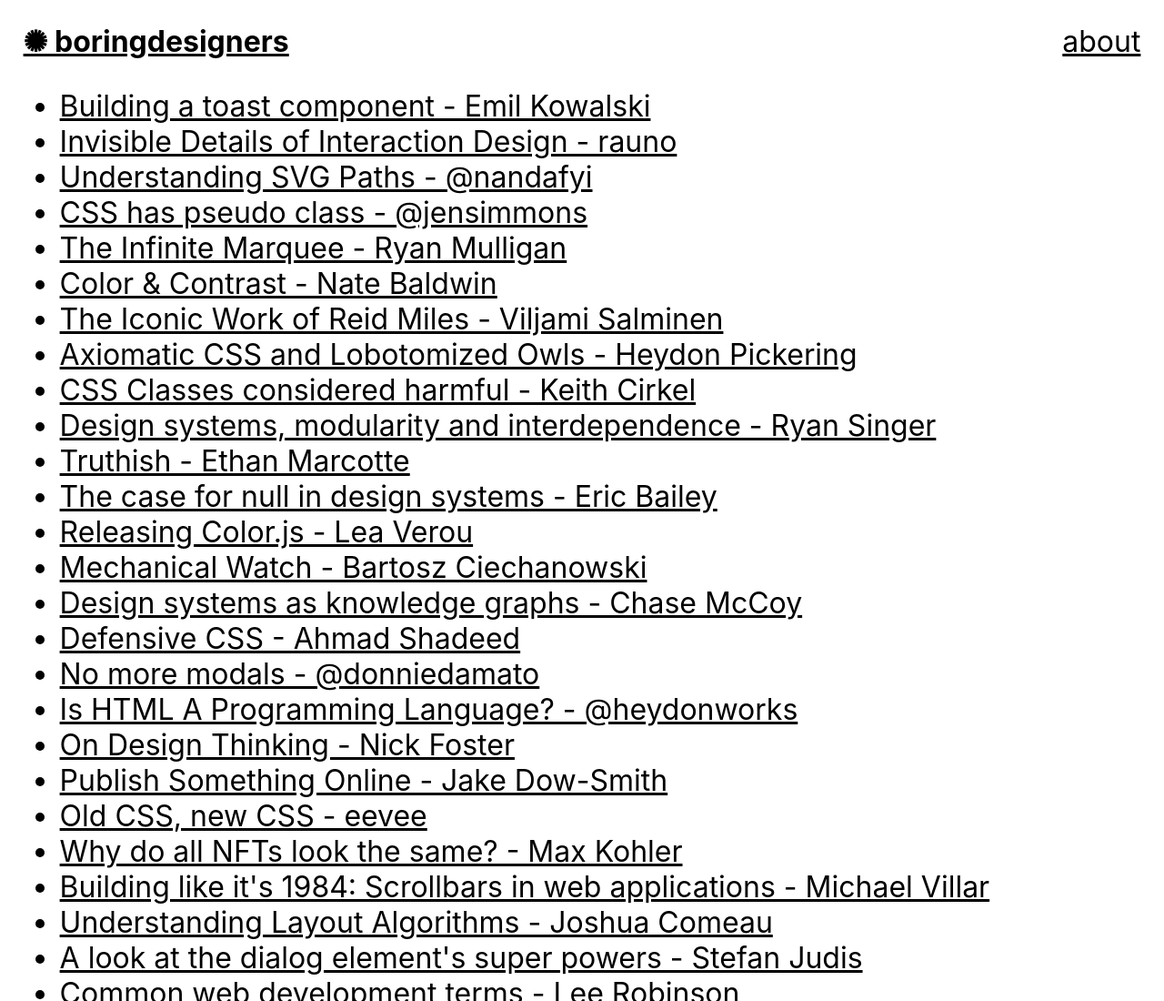
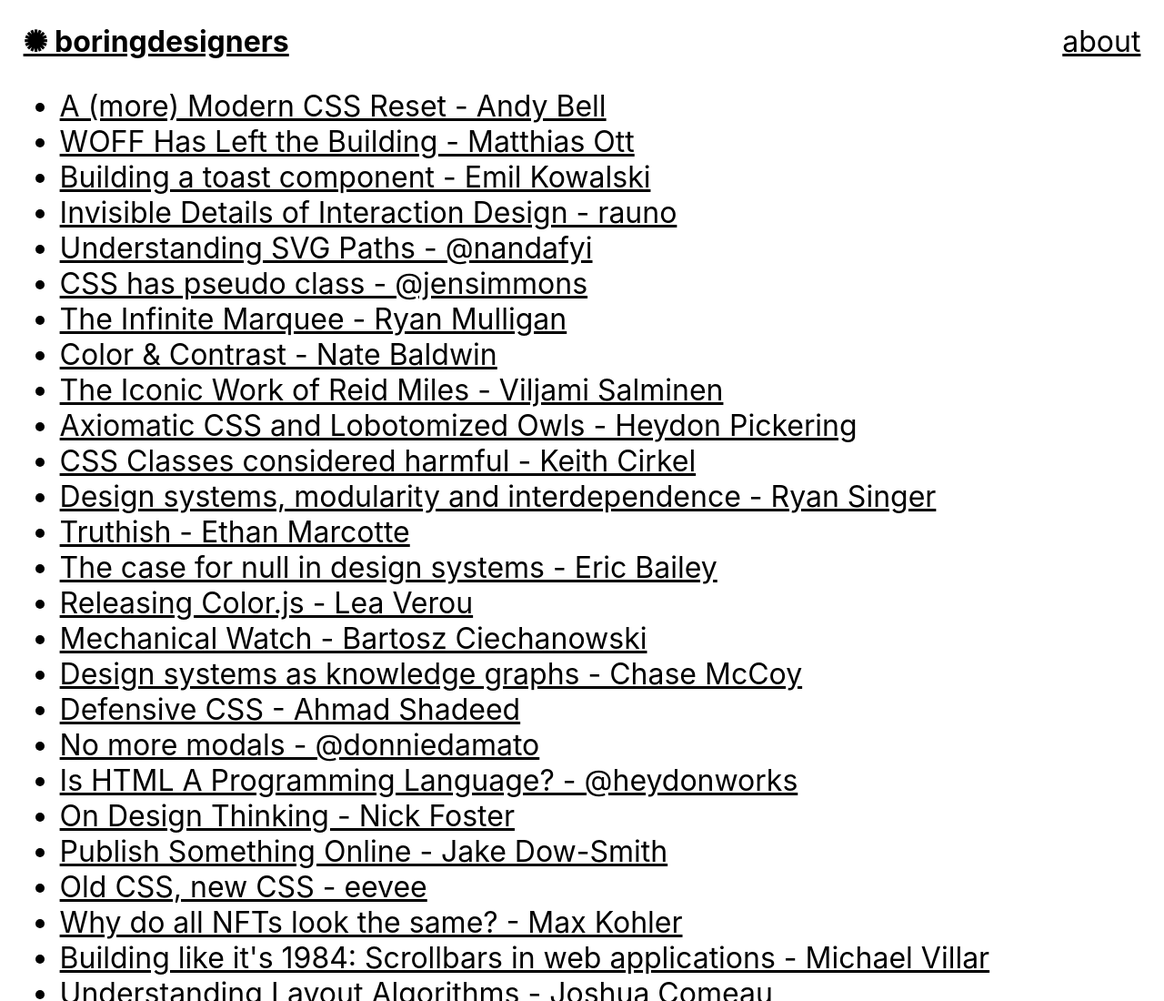
Before and after one commit to boringdesigners/boring-website, a plain HTML site: page index.html in a window 1280 px wide. Shown: the top 1100 px of the page at 91% size. Drawn offline with Linux system fonts and the light colour scheme.

Commit message:
Update index.html

```diff
--- a/index.html
+++ b/index.html
@@ -24,6 +24,16 @@
       <a href="about.html">about</a>
     </header>
     <ul>
+      <li>
+        <a href="https://andy-bell.co.uk/a-more-modern-css-reset/?ref=sidebar">
+          A (more) Modern CSS Reset - Andy Bell
+        </a>
+      </li>
+      <li>
+        <a href="https://matthiasott.com/notes/woff-has-left-the-building">
+          WOFF Has Left the Building - Matthias Ott
+        </a>
+      </li>
       <li>
         <a href="https://emilkowal.ski/ui/building-a-toast-component">
           Building a toast component - Emil Kowalski
```
